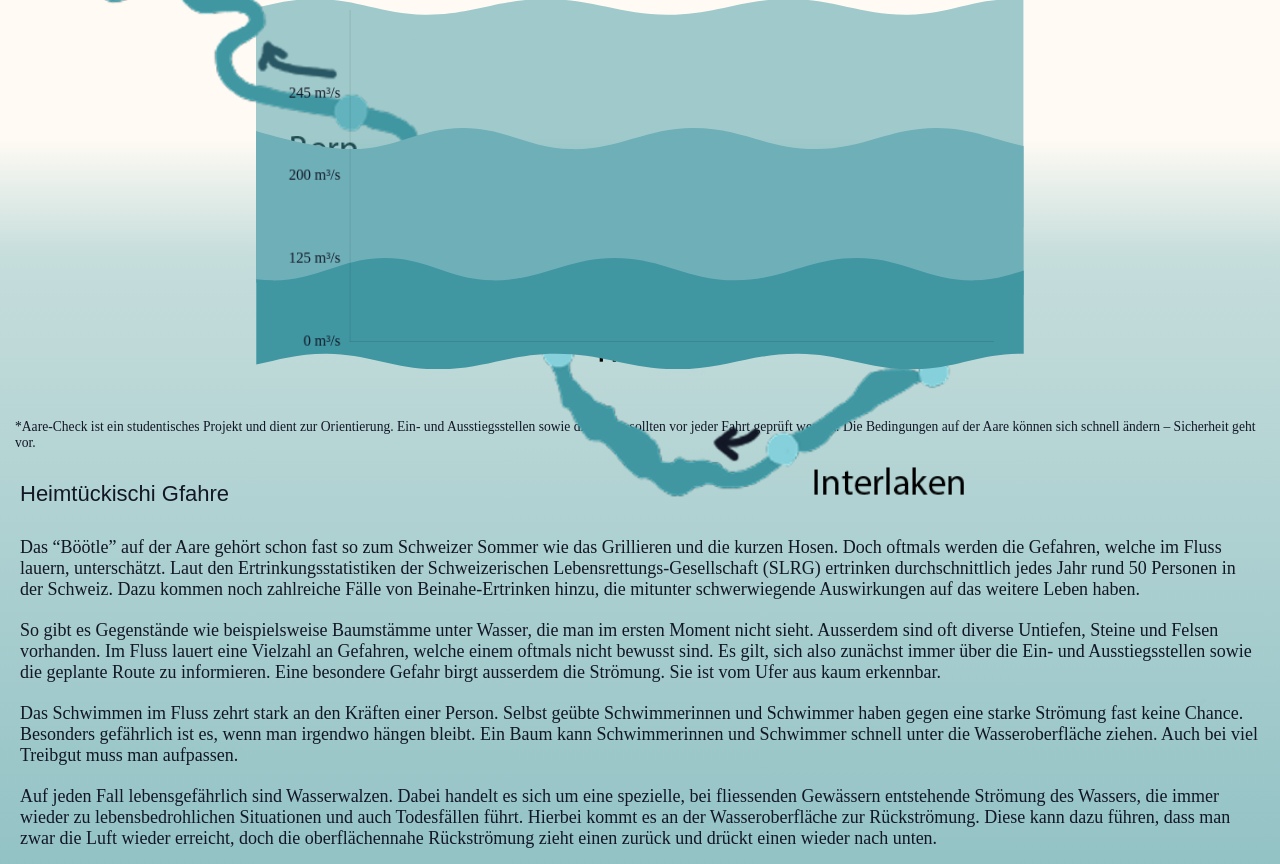
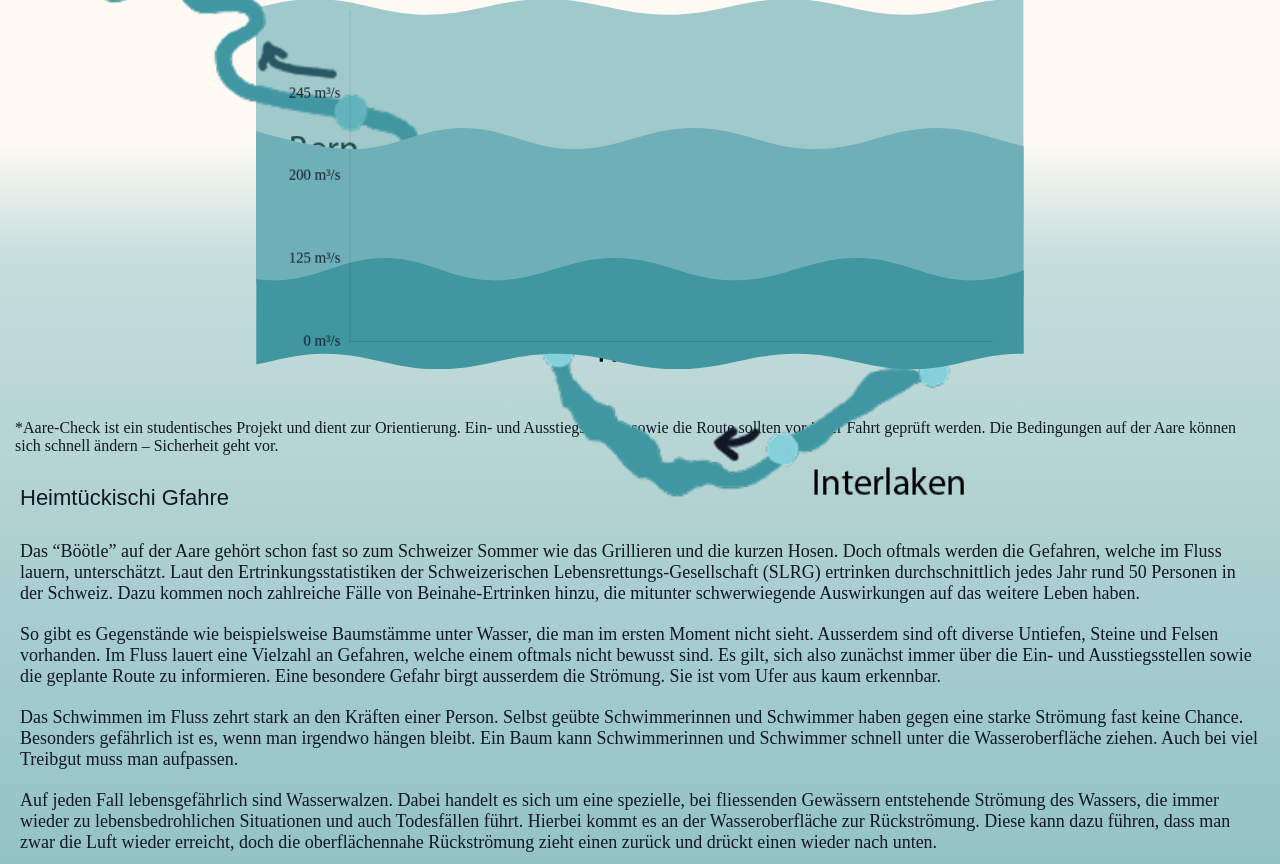
Before and after one commit to JennyDerreR/IM3_aare, a PHP site: page /landing.html in a window 1280 px wide. Shown: the part 993-1857 px from the top of the page. Run offline with PHP 8.4, Linux system fonts and the light colour scheme; data that the repository does not hold is empty.

Commit message:
mini bearbeitung

```diff
--- a/styles.css
+++ b/styles.css
@@ -569,6 +569,8 @@ footer p a {
     }
 
 
+
+
 }
 
 
@@ -590,7 +592,13 @@ footer p a {
     z-index: 0;
   }
 
+  .transparenz {
 
+  }
+
+  .transparenz p {
+    font-size: 1rem;
+  }
 
 
     :root {
```
